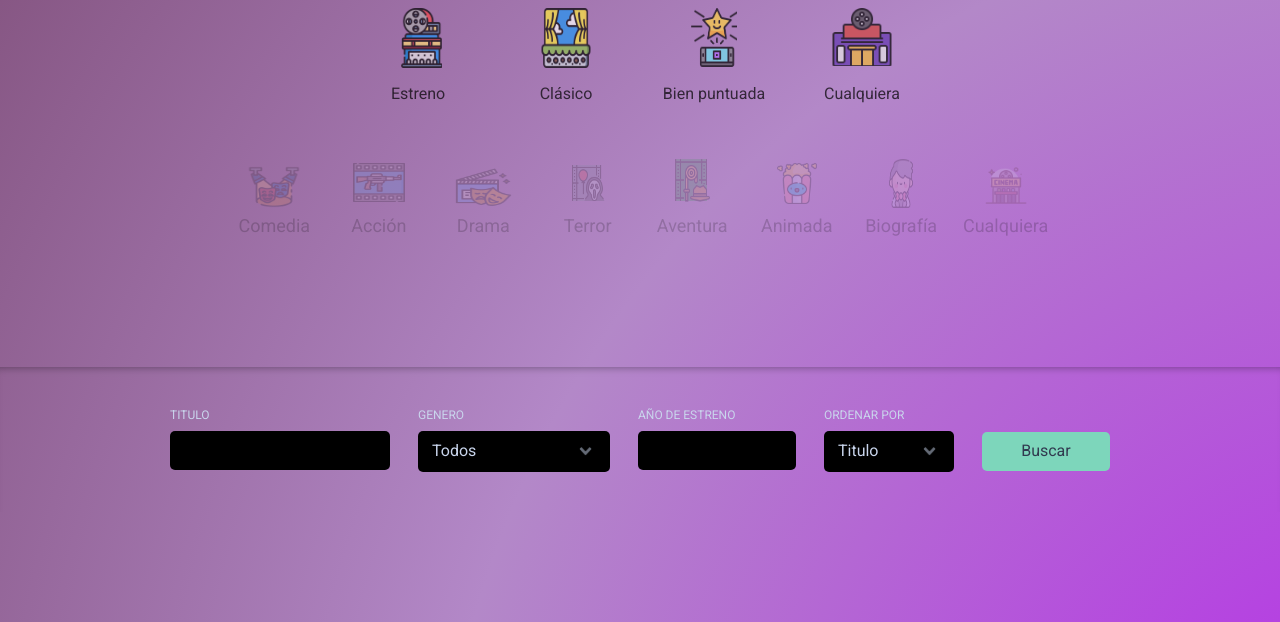
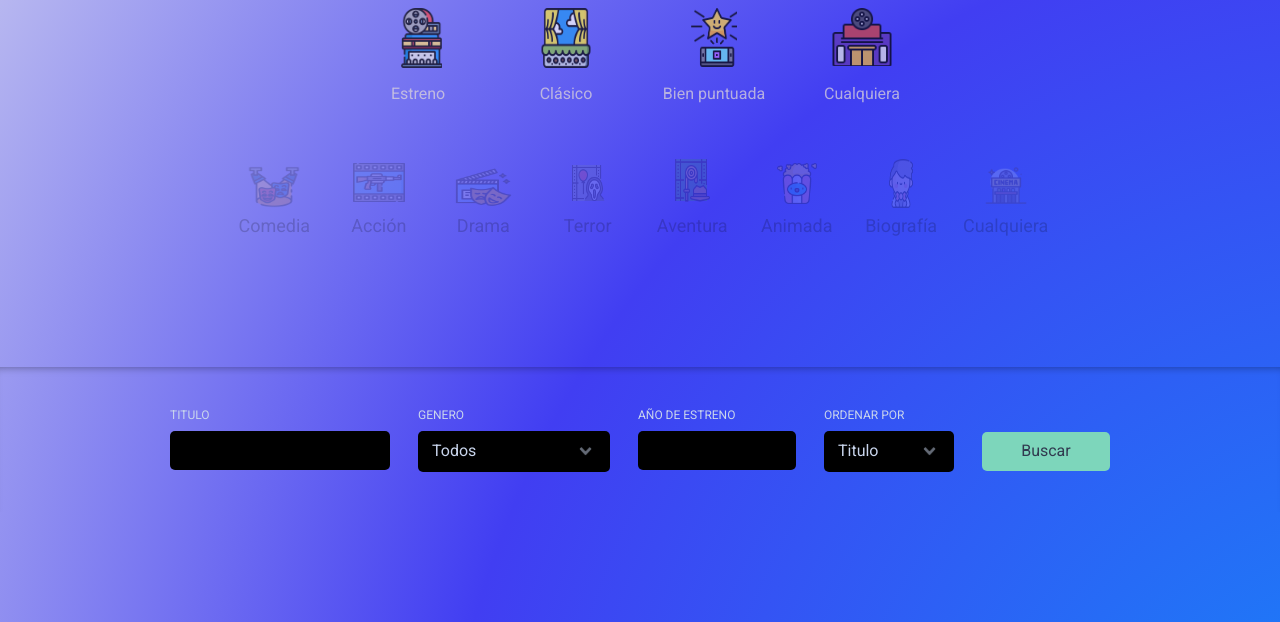
Before and after one commit to Haslon/Que-Veo-Hoy, a website: page que-veo-hoy-recursos/cliente/html/index.html in a window 1280 px wide. Shown: the part 478-1100 px from the top of the page. Drawn offline with Linux system fonts and the light colour scheme; no server answers.

Commit message:
comitt
comitt

```diff
--- a/que-veo-hoy-recursos/cliente/css/style.css
+++ b/que-veo-hoy-recursos/cliente/css/style.css
@@ -3,7 +3,7 @@
 	list-style: none;
 }
 body {
-	background-image: radial-gradient(circle at 111.24% 85.36%, #b624ec 0, #b388c8 50%, #744267 100%);
+	background-image: radial-gradient(circle at 111.24% 85.36%, #128df9 0, #413ef2 50%, #e9eaef 100%);
 	color: #000000;
 	font-family: 'Roboto', sans-serif;
 	font-weight: 400;
@@ -135,7 +135,7 @@ box-shadow: 0 0 8px rgba(0, 0, 0, 0.5);
 }
 
 .paso-1 .btn-film {
-	color: #000000;
+	color: #e2dada;
 	cursor: pointer;
 	display: inline-block;
 	width: 130px;
```
